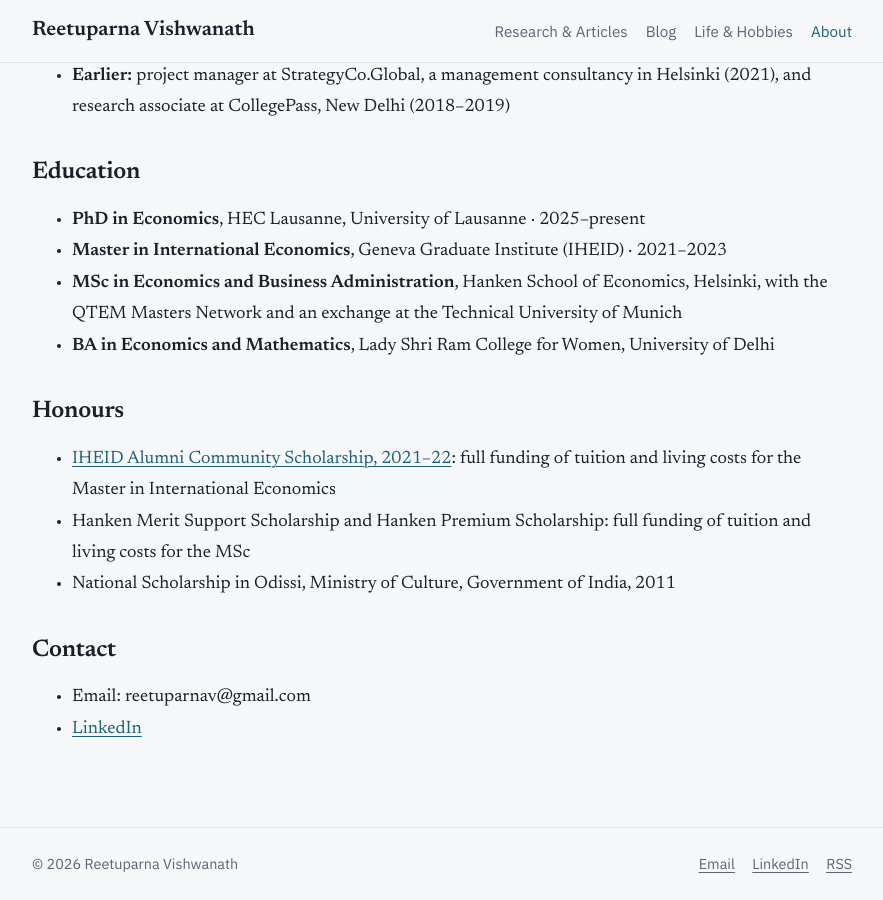
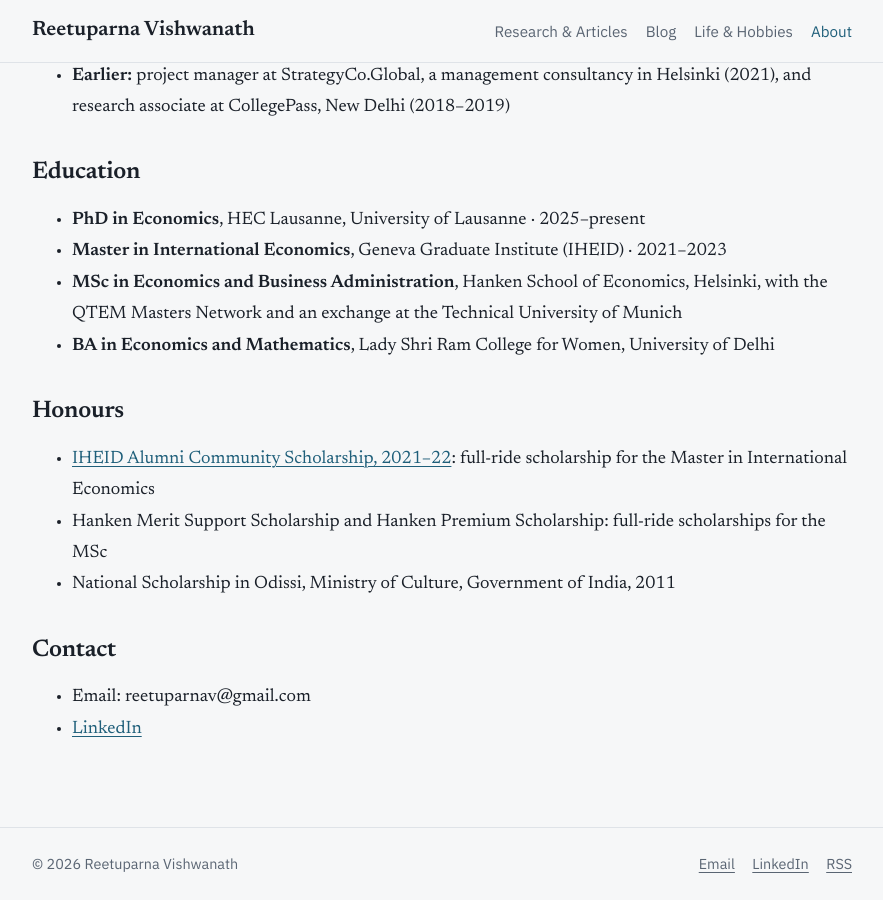
Before and after one commit to reetuparnav/Reetuparnav.github.io, a Jekyll site: the page built from about.md, in a window 1280 px wide and 900 px high, scrolled down 899 px. Shown: the whole window, without its empty margins (198-1081 px from the left). Built offline with Jekyll 4.4.1, drawn with Linux system fonts in a browser that asks for light colours.

Commit message:
Describe the master's scholarships as full-ride scholarships
Co-Authored-By: Claude Opus 5.5 (1M context) <noreply@anthropic.com>
Claude-Session: https://claude.ai/code/session_01Xsa2R2ve3LfZ8MkfZayTEc

```diff
--- a/about.md
+++ b/about.md
@@ -29,8 +29,8 @@ I welcome enquiries about research collaborations in economics, finance, data an
 - **BA in Economics and Mathematics**, Lady Shri Ram College for Women, University of Delhi
 
 ## Honours
-- [IHEID Alumni Community Scholarship, 2021–22](https://www.graduateinstitute.ch/communications/news/reetuparna-vishwanath-receives-2021-22-alumni-community-scholarship): full funding of tuition and living costs for the Master in International Economics
-- Hanken Merit Support Scholarship and Hanken Premium Scholarship: full funding of tuition and living costs for the MSc
+- [IHEID Alumni Community Scholarship, 2021–22](https://www.graduateinstitute.ch/communications/news/reetuparna-vishwanath-receives-2021-22-alumni-community-scholarship): full-ride scholarship for the Master in International Economics
+- Hanken Merit Support Scholarship and Hanken Premium Scholarship: full-ride scholarships for the MSc
 - National Scholarship in Odissi, Ministry of Culture, Government of India, 2011
 
 ## Contact
```
